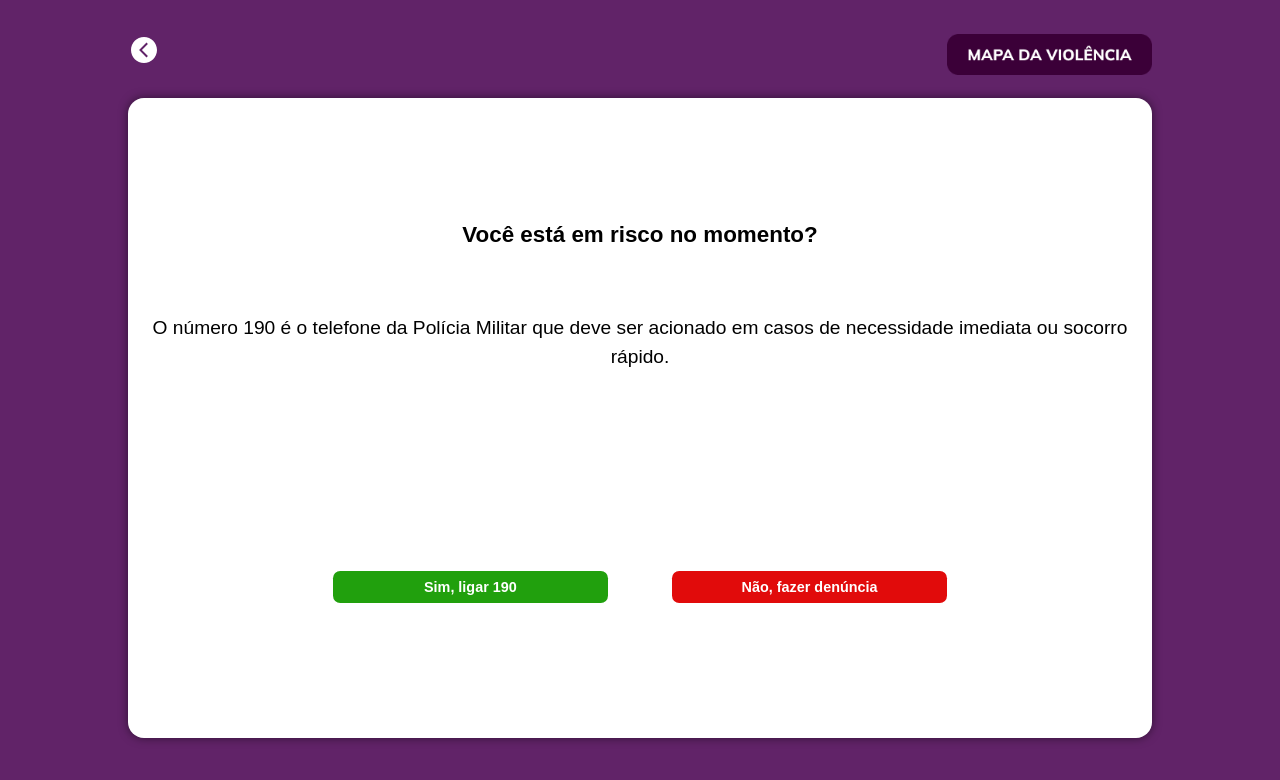
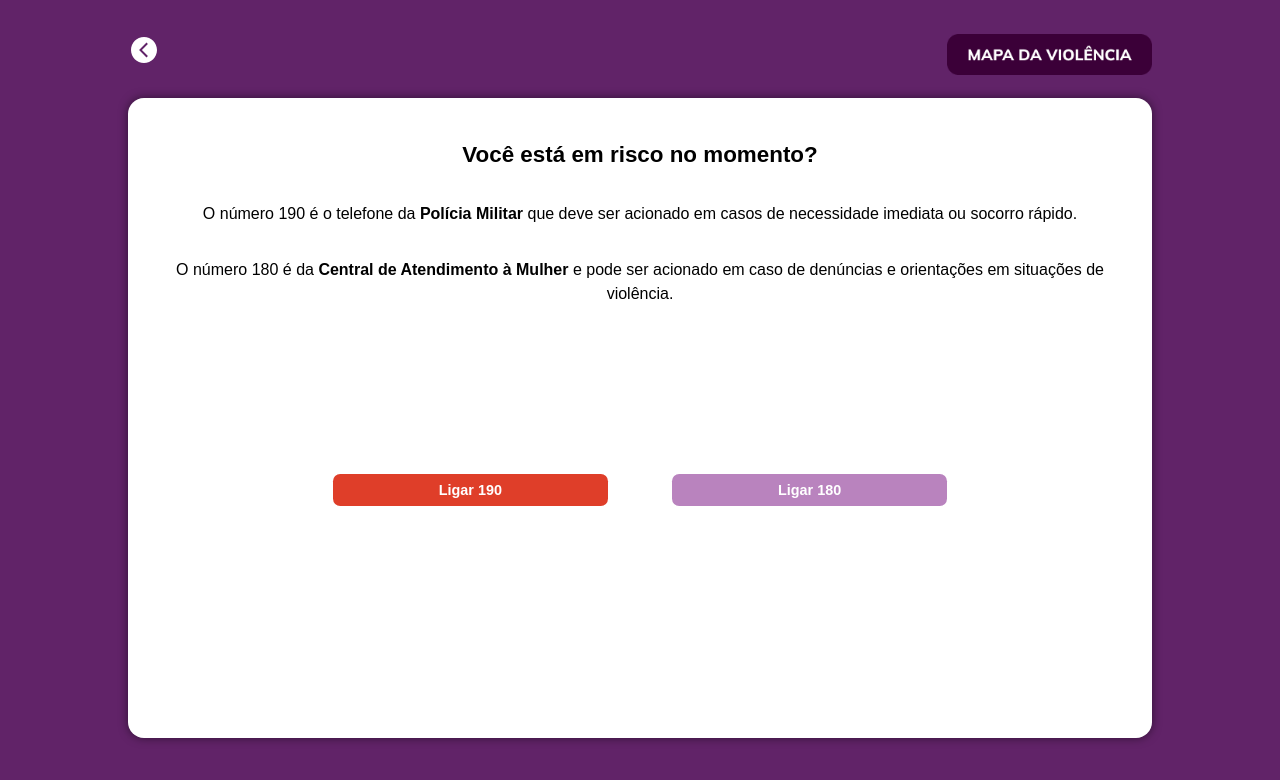
Before and after one commit to anajbsouza/Mapa-da-Violencia, a React (Vite) app in the folder frontend/: page /emergency in a window 1280 px wide. Shown: the top 780 px of the page. Built offline with nearby package versions, Linux system fonts and the light colour scheme.

Commit message:
feat: new emergency page

```diff
--- a/frontend/src/pages/EmergencyPage.tsx
+++ b/frontend/src/pages/EmergencyPage.tsx
@@ -1,3 +1,4 @@
+
 import { useEffect, useState } from "react";
 import Header from "../components/Header";
 import '../styles/EmergencyPage.css';
@@ -7,19 +8,21 @@ const EmergencyPage = () => {
     const [isDesktop] = useState(window.innerWidth > 768);
 
     const callPolice = () => {
-        if (!isDesktop){
+        if (!isDesktop) {
             window.location.href = 'tel:190';
-        } else {
+        }
+        else {
             setAlertShown(false);
         }
     };
 
     const callWomanService = () => {
-        if (!isDesktop){
+        if (!isDesktop) {
             window.location.href = 'tel:180';
-        }else {
+        } else {
             setAlertShown(false);
         }
+
     };
 
     useEffect(() => {
@@ -39,12 +42,13 @@ const EmergencyPage = () => {
 
                     <section className="question">
                         <p className="title-text">Você está em risco no momento?</p>
-                        <p className="middle-text">O número 190 é o telefone da Polícia Militar que deve ser acionado em casos de necessidade imediata ou socorro rápido.</p>
+                        <p className="middle-text">O número 190 é o telefone da <b>Polícia Militar</b> que deve ser acionado em casos de necessidade imediata ou socorro rápido. </p>
+                        <p className="middle-text">O número 180 é da <b>Central de Atendimento à Mulher</b> e pode ser acionado em caso de denúncias e orientações em situações de violência.</p>
                     </section>
 
                     <section className="buttons-container">
-                        <button className="authorize" onClick={callPolice}>Sim, ligar 190</button>
-                        <button className="not-authorize" onClick={callWomanService}>Não, fazer denúncia</button>
+                        <button className="emergency" onClick={callPolice}>Ligar 190</button>
+                        <button className="not-emergency" onClick={callWomanService}>Ligar 180</button>
                     </section>
 
                 </section>
--- a/frontend/src/styles/EmergencyPage.css
+++ b/frontend/src/styles/EmergencyPage.css
@@ -1,13 +1,14 @@
+
 .title-text {
   text-align: center;
   font-weight: bold;
   font-size: 1.2em;
-  padding-top: 15vh;
+  padding-top: 5vh;
 }
 
 .middle-text {
   text-align: center;
-  padding: 5vh 2vh;
+  padding: 1vh 2vh;
   font-size: 1em;
 }
 
@@ -18,12 +19,14 @@
   justify-content: center;
   gap: 5vw;
   align-items: center;
-  margin-top: 10vh;
+  margin-top: 5vh;
   padding: 0 5%;
 }
 
 .buttons-container .authorize,
-.buttons-container .not-authorize {
+.buttons-container .not-authorize,
+.buttons-container .emergency,
+.buttons-container .not-emergency {
   padding: 0.5rem 0;
   border: none;
   font-weight: bold;
@@ -35,12 +38,20 @@
   width: 30vw;
 }
 
-.buttons-container .authorize {
-  background-color: #21A00D;
+.buttons-container .not-authorize {
+  background-color: #df3e29;
 }
 
-.buttons-container .not-authorize {
-  background-color: #E10B0B;
+.buttons-container .authorize {
+  background-color: #37ad1f;
+}
+
+.buttons-container .emergency {
+  background-color: #df3e29;
+}
+
+.buttons-container .not-emergency {
+  background-color: #b983be;
 }
 
 @media (min-width: 1000px) {
@@ -53,8 +64,4 @@
   .title-text {
     font-size: 1.4rem;
   }
-
-  .middle-text {
-    font-size: 1.2rem;
-  }
 }
```
